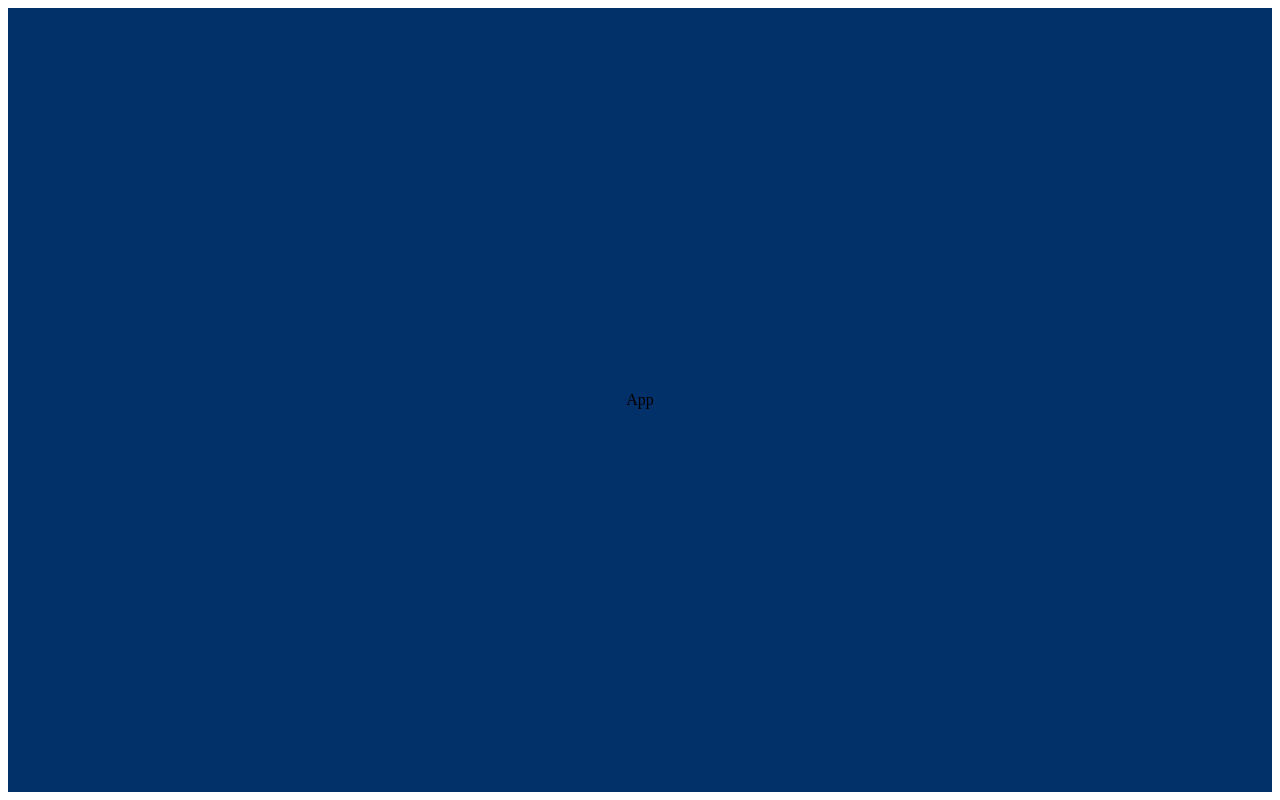
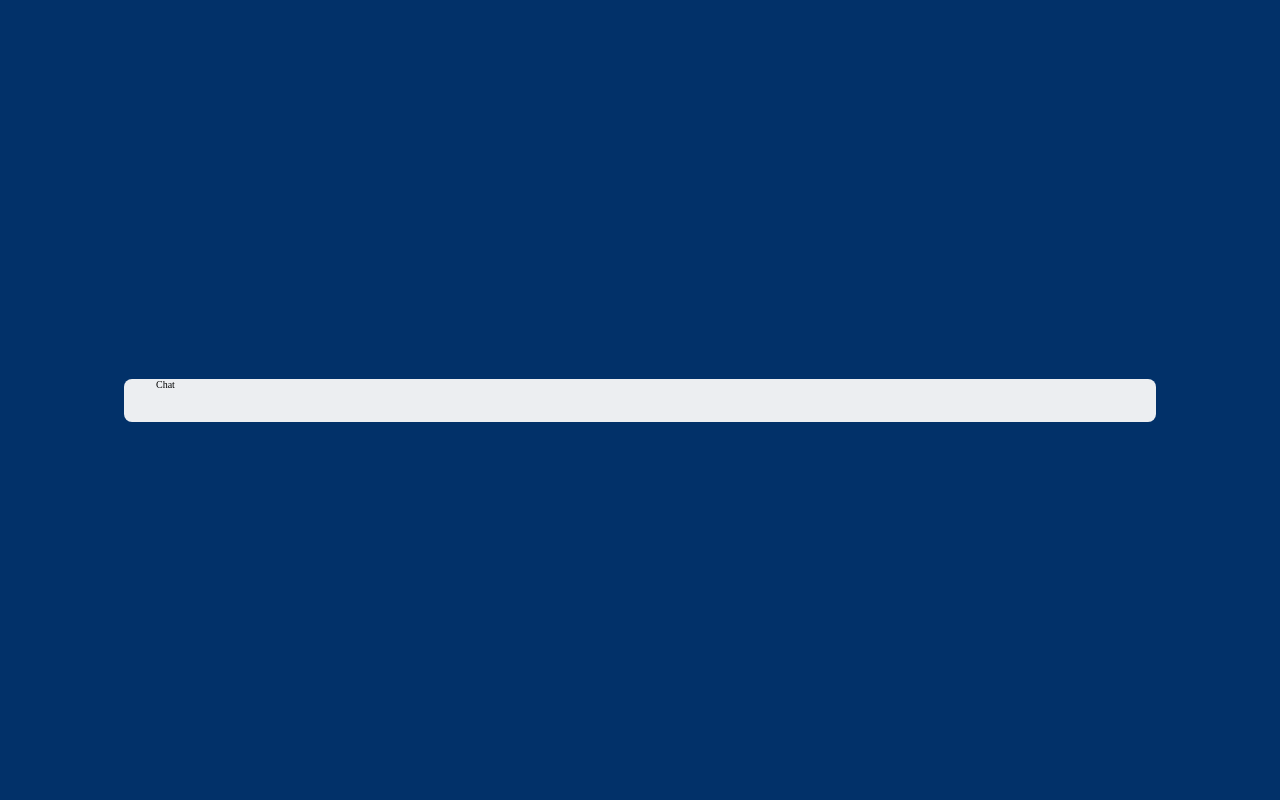
Before and after one commit to ricaju/chat, a React (Create React App) app: page / in a window 1280 px wide. Built offline with nearby package versions, Linux system fonts and the light colour scheme.

Commit message:
feat: add chat container styling, chat item init

```diff
--- a/src/App.tsx
+++ b/src/App.tsx
@@ -1,12 +1,13 @@
+import { Chat } from 'components/Chat';
 import React from 'react';
 import style from "./styles/pages/App.module.scss"
 
 function App() {
   return (
     <div className={style.root}>
-      App
+      <Chat/>
     </div>
-  );
+  )
 }
 
 export default App;
--- /dev/null
+++ b/src/components/Chat.tsx
@@ -0,0 +1,15 @@
+import React, { FC, memo } from "react";
+import { DATA } from "domain/constants"
+import style from "styles/components/Chat.module.scss"
+
+type Props = {}
+
+export const Chat: FC<Props> = memo(function Chat() {
+  useChat();
+
+  return <div className={style.root}>Chat</div>;
+});
+
+function useChat() {
+
+}
--- a/src/styles/abstracts/_colors.scss
+++ b/src/styles/abstracts/_colors.scss
@@ -1 +1,3 @@
-$app-background: #023169
+$app-background: #023169;
+$color-white: #FFFFFF;
+$color-chat-background: #ECEEF1
--- a/src/styles/base/_reset.scss
+++ b/src/styles/base/_reset.scss
@@ -1,7 +1,14 @@
+* {
+  padding: 0;
+  margin: 0;
+  box-sizing: border-box;
+}
+
 html,
 body {
   width: 100%;
   min-height: 100%;
+  font-size: 10px;
 }
 
 html {
--- /dev/null
+++ b/src/styles/components/Chat.module.scss
@@ -0,0 +1,13 @@
+@import "src/styles/abstracts/colors";
+@import "src/styles/abstracts/functions";
+
+.root {
+  width: 100%;
+  max-width: rem(1032);
+  height: auto;
+  max-height: rem(864);
+  background-color: $color-chat-background;
+  border-radius: rem(8);
+  padding: 0 rem(32) rem(32) rem(32);
+  overflow-y: auto;
+}
--- /dev/null
+++ b/src/styles/components/ChatItem.module.scss
@@ -0,0 +1,14 @@
+@import "src/styles/abstracts/colors";
+@import "src/styles/abstracts/functions";
+
+.root {
+  display: flex;
+  flex-direction: row;
+}
+
+.iconContainer {
+  width: rem(48);
+  height: rem(48);
+  border-radius: 50%;
+  border: rem(1) solid $color-white
+}
--- a/tsconfig.json
+++ b/tsconfig.json
@@ -16,7 +16,7 @@
     "resolveJsonModule": true,
     "isolatedModules": true,
     "allowSyntheticDefaultImports": true,
-    "jsx": "react-jsx",
+    "jsx": "react",
     "baseUrl": "src",
     "typeRoots": [
       "react-app-env.d.ts"
@@ -27,7 +27,7 @@
     "node_modules"
   ],
   "include": [
-    "next-env.d.ts",
+    "react-app-env.d.ts",
     "**/*.ts",
     "**/*.tsx"
   ]
```
Also changed, not shown: src/components/ChatItem.tsx (added, +18 -0 lines).
